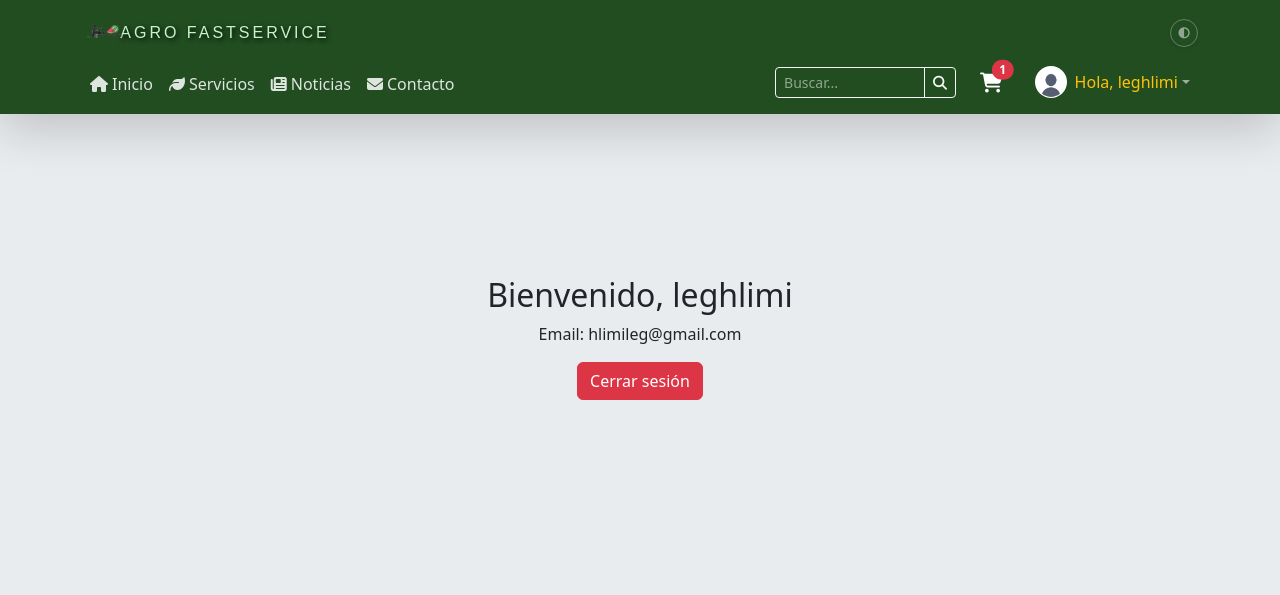
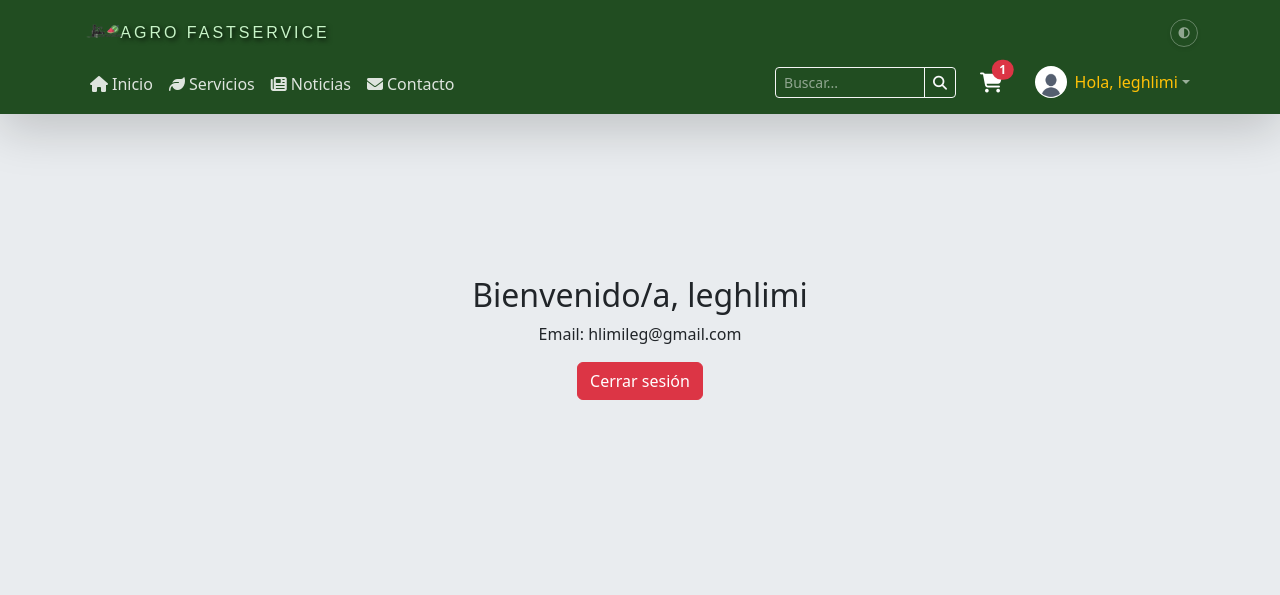
Before and after one commit to Leghlimi/agro_fastservice, a Django app: page /usuarios/perfil/ in a window 1280 px wide. Shown: the top 595 px of the page. Run offline with Django 5.2, Linux system fonts and the light colour scheme; a user stored in the database is signed in; data comes from the database, SQL or seed files in the repository; both versions use the stored data as it was after the commit.

Commit message:
v1.0 - Proyecto Agro FastService completado

```diff
--- a/usuarios/templates/usuarios/perfil.html
+++ b/usuarios/templates/usuarios/perfil.html
@@ -4,7 +4,7 @@
 {% block title %}Perfil{% endblock %}
 
 {% block content %}
-<h2 class="text-body">Bienvenido, {{ user.username }}</h2>
+<h2 class="text-body">Bienvenido/a, {{ user.username }}</h2>
 <p class="text-body">Email: {{ user.email }}</p>
 <a href="{% url 'logout' %}" class="btn btn-danger">Cerrar sesión</a>
 {% endblock %}
```
Also changed, not shown: db.sqlite3.
